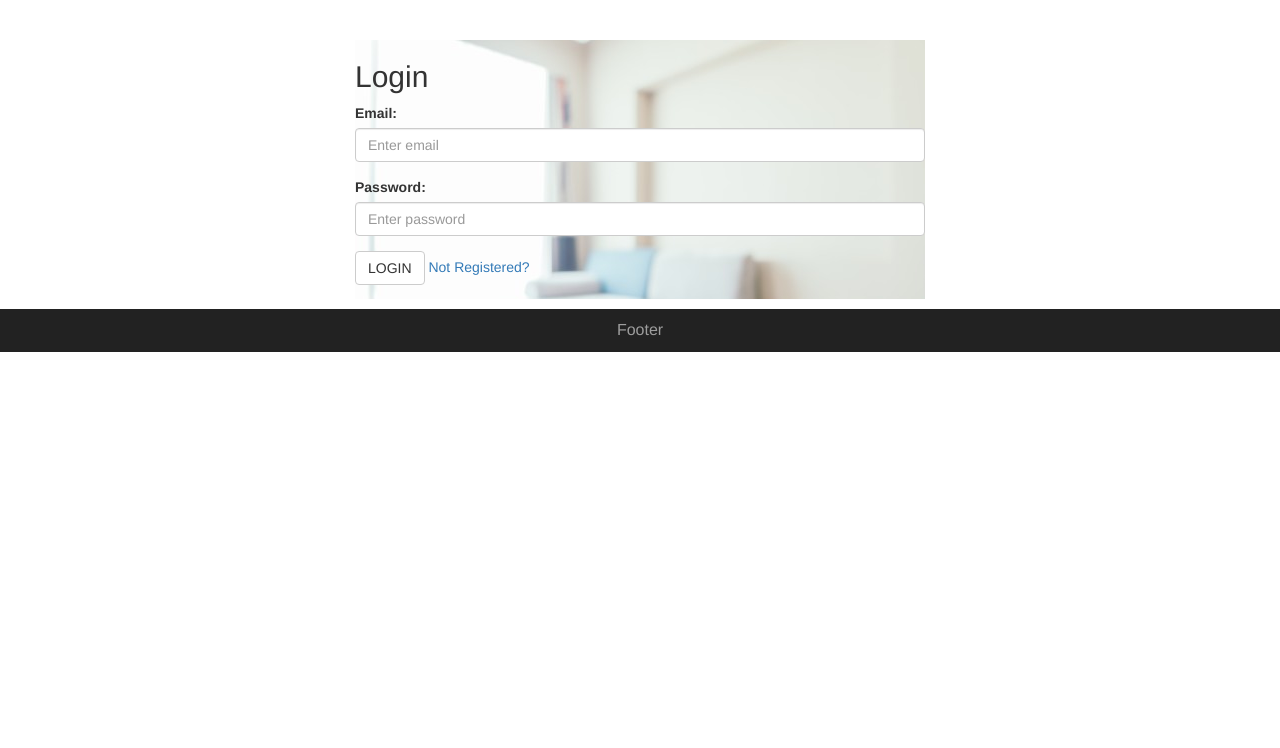
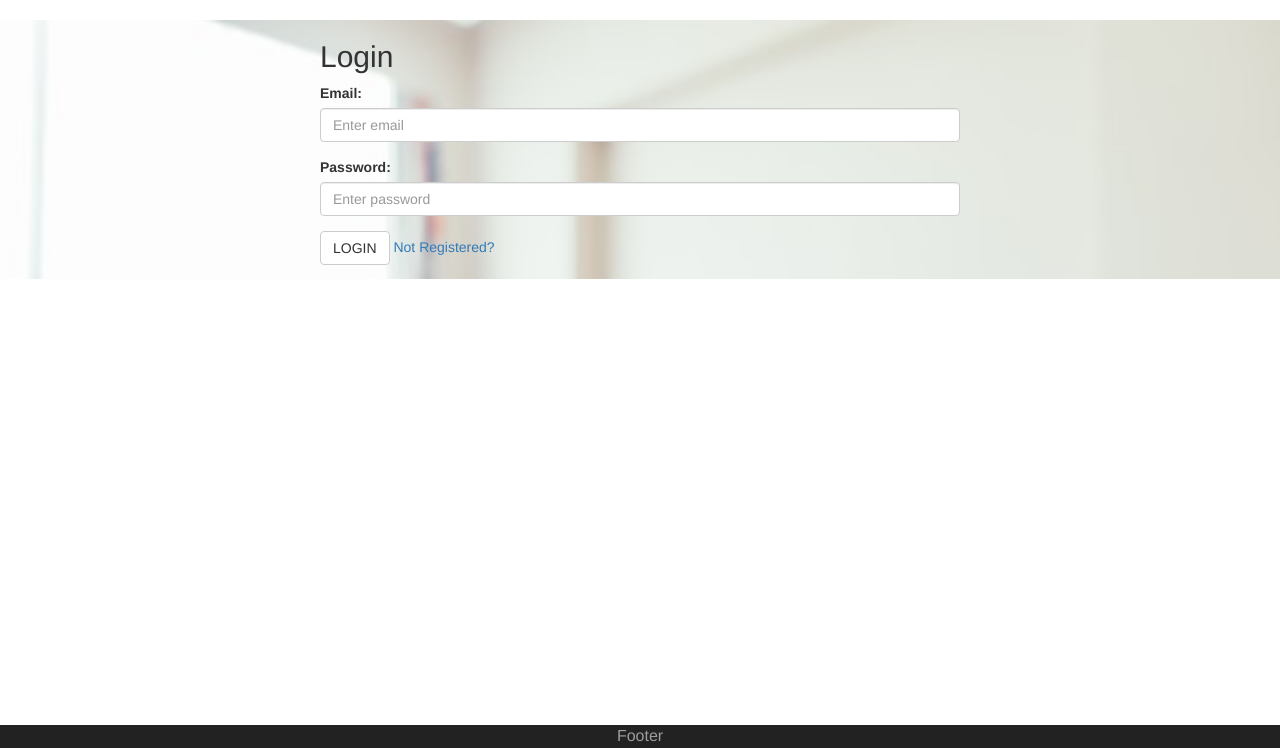
Before and after one commit to Komal1910/User-Management, a Flask app: page / in a window 1280 px wide. Shown: the part 52-800 px from the top of the page. Run offline with Flask 2, Linux system fonts and the light colour scheme; some libraries are stand-ins or nearby versions.

Commit message:
changes in css of login page

```diff
--- a/static/css/styles.css
+++ b/static/css/styles.css
@@ -3,13 +3,23 @@
 }
 
 footer {
-    padding: 1rem;
     text-align: center;
     color: #9d9d9d;
     font-size: initial;
+    position:absolute;
+    bottom:0;
+    width:100%;
 }
 
-.login {
-    width: 50%;
+.width-50{
+    width:50%;
+
+}
+
+.background{
     background-image: url("../images/background-login.jpg");
+    background-size: 100%;
+    display: flex;
+    justify-content: center;
+    align-items: center;
 }
--- a/templates/index.html
+++ b/templates/index.html
@@ -22,7 +22,7 @@
       </div>
     </nav>
 
-    <div class="container">
+    <div>
       <h1>{% block page_title %}{% endblock %}</h1>
       <p>{% block body %}{% endblock %}</p>
     </div>
--- a/templates/login.html
+++ b/templates/login.html
@@ -1,8 +1,8 @@
 {% extends "index.html" %}
 {% block body %}
     {{ super() }}
-    <div class="container login">
-        <div class="row">
+    <div class="background">
+        <div class="row width-50">
             <h2>Login</h2>
             <form method="POST" action="/login_user">
             <div class="form-group">
```
